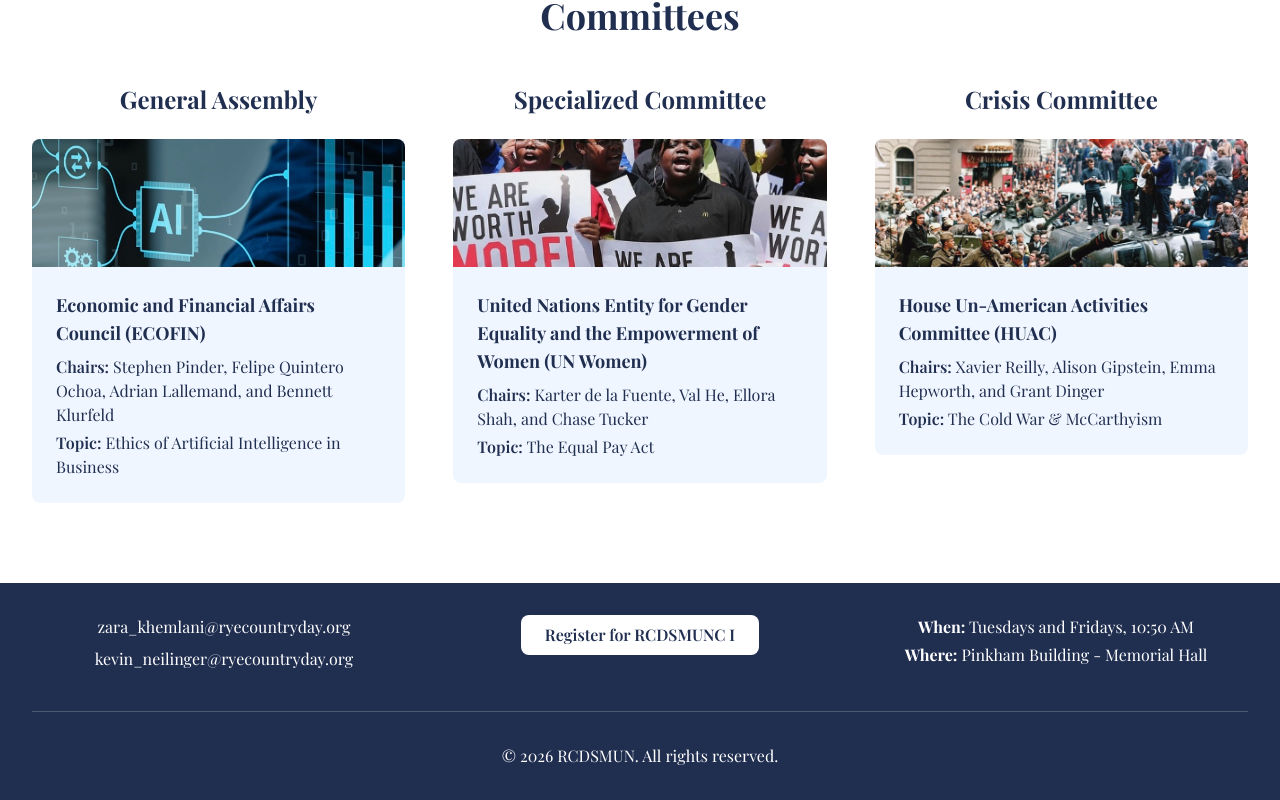
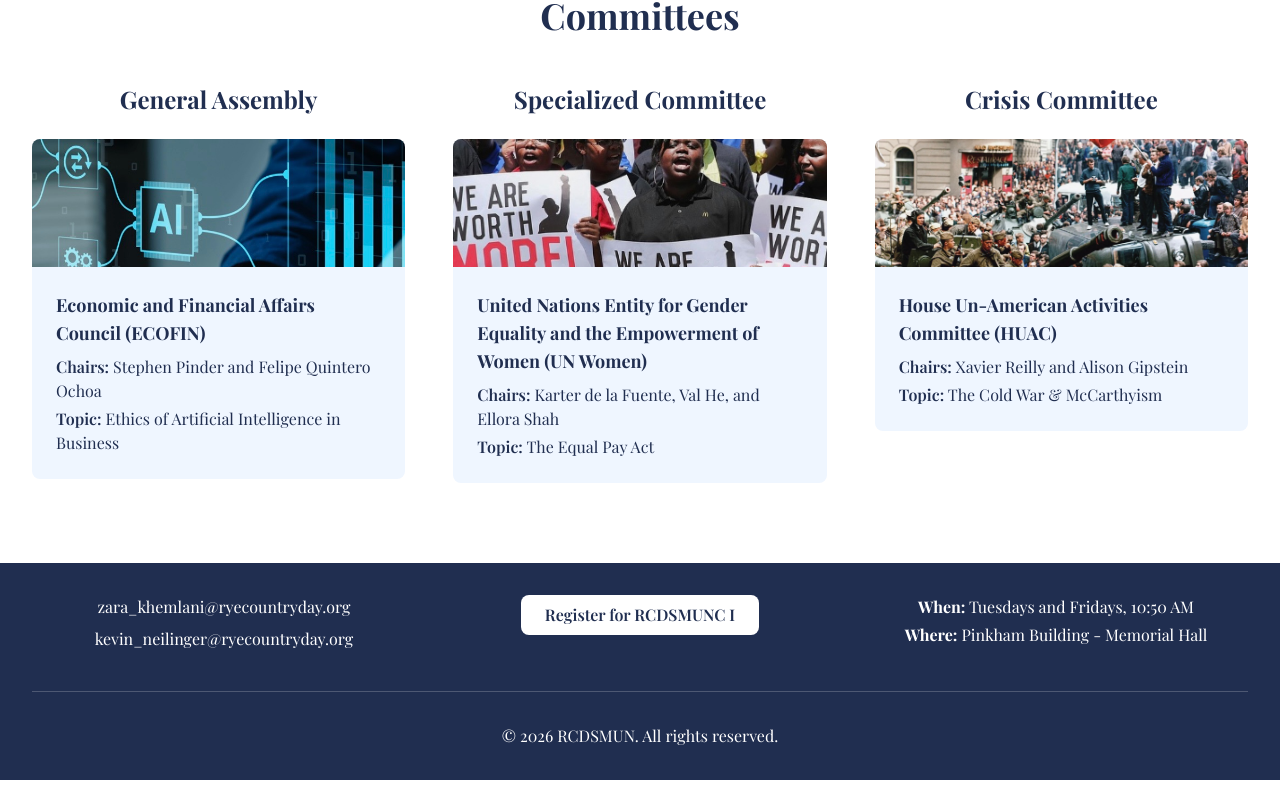
Before and after one commit to AnyaKhemlani/rcdsmun, a React (Vite) app: page / in a window 1280 px wide. Shown: the part 1733-2533 px from the top of the page. Built offline with nearby package versions, Linux system fonts and the light colour scheme; the HTML template or start-up script is replaced by a standard one.

Commit message:
minor logistics updates

```diff
--- a/src/components/ConferencePage.jsx
+++ b/src/components/ConferencePage.jsx
@@ -24,11 +24,11 @@
           <div className="bg-white rounded-xl shadow-lg p-8">
             <h2 className="text-3xl font-bold text-navy mb-4">Schedule</h2>
             <div className="text-navy space-y-3">
-              <p><strong>Registration:</strong> 8:00am - 8:45am</p>
+              <p><strong>Registration:</strong> 8:15am - 8:45am</p>
               <p><strong>Opening Ceremonies:</strong> 9:00am - 9:45am</p>
-              <p><strong>Committee Session I:</strong> 10:00am - 12:00pm</p>
-              <p><strong>Lunch (staggered):</strong> 12:00pm - 2:00pm</p>
-              <p><strong>Committee Session II:</strong> 2:00pm - 4:00pm</p>
+              <p><strong>Committee Session I:</strong> 10:00am - 12:30pm</p>
+              <p><strong>Lunch:</strong> 12:30pm - 1:30pm</p>
+              <p><strong>Committee Session II:</strong> 1:30pm - 4:00pm</p>
               <p><strong>Committee Session III:</strong> 4:00pm - 5:00pm</p>
               <p><strong>Closing Ceremonies:</strong> 5:15pm - 5:45pm</p>
             </div>
--- a/src/components/HomePage.jsx
+++ b/src/components/HomePage.jsx
@@ -48,7 +48,7 @@
     "General Assembly": [
       {
         name: "Economic and Financial Affairs Council (ECOFIN)",
-        chairs: "Stephen Pinder, Felipe Quintero Ochoa, Adrian Lallemand, and Bennett Klurfeld",
+        chairs: "Stephen Pinder and Felipe Quintero Ochoa",
         topic: "Ethics of Artificial Intelligence in Business",
         banner: "/media/ECOFIN.jpeg",
         guide: "/media/background_guides/ECOFIN_background_guide.pdf"
@@ -57,7 +57,7 @@
     "Specialized Committee": [
       {
         name: "United Nations Entity for Gender Equality and the Empowerment of Women (UN Women)",
-        chairs: "Karter de la Fuente, Val He, Ellora Shah, and Chase Tucker",
+        chairs: "Karter de la Fuente, Val He, and Ellora Shah",
         topic: "The Equal Pay Act",
         banner: "/media/UNWOMEN.jpeg",
         guide: "/media/background_guides/UNWomen_background_guide.pdf"
@@ -66,7 +66,7 @@
     "Crisis Committee": [
       {
         name: "House Un-American Activities Committee (HUAC)",
-        chairs: "Xavier Reilly, Alison Gipstein, Emma Hepworth, and Grant Dinger",
+        chairs: "Xavier Reilly and Alison Gipstein",
         topic: "The Cold War & McCarthyism",
         banner: "/media/HUAC.jpeg",
         guide: "/media/background_guides/HUAC_background_guide.pdf"
```
